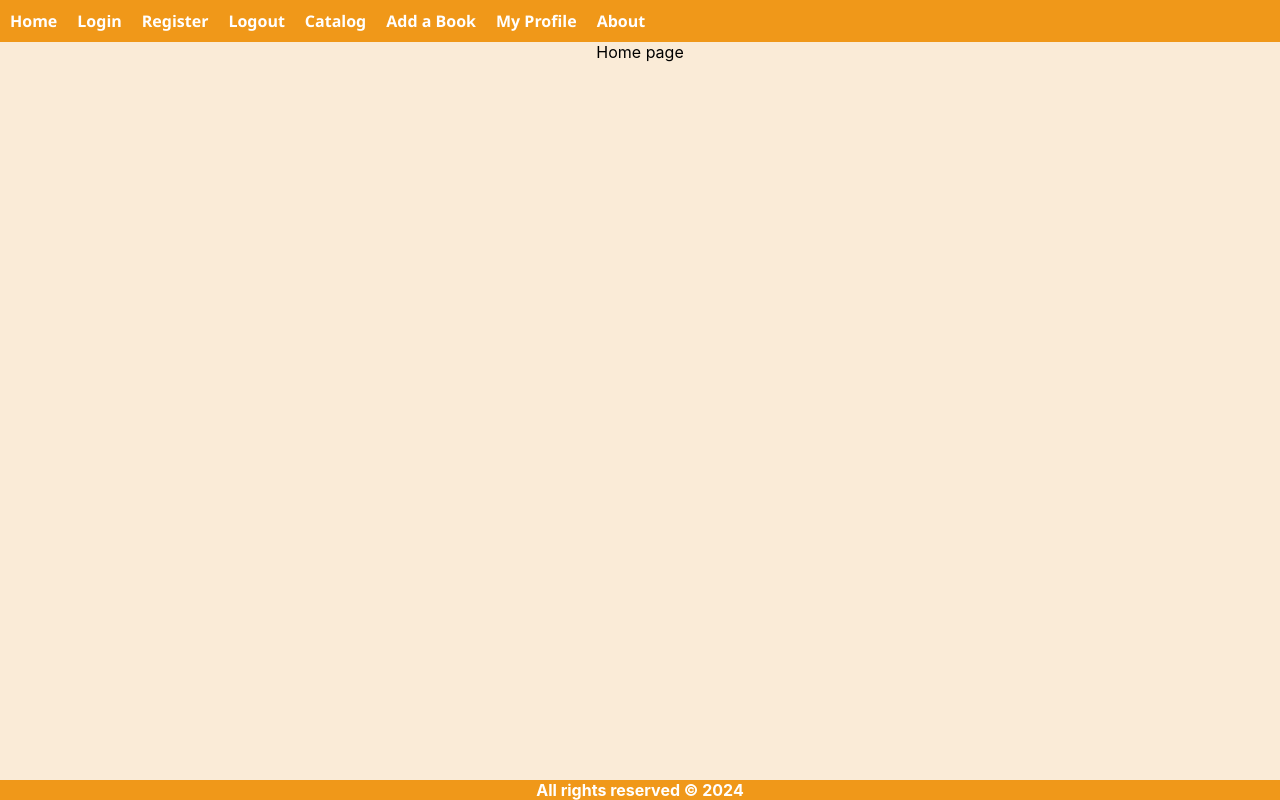
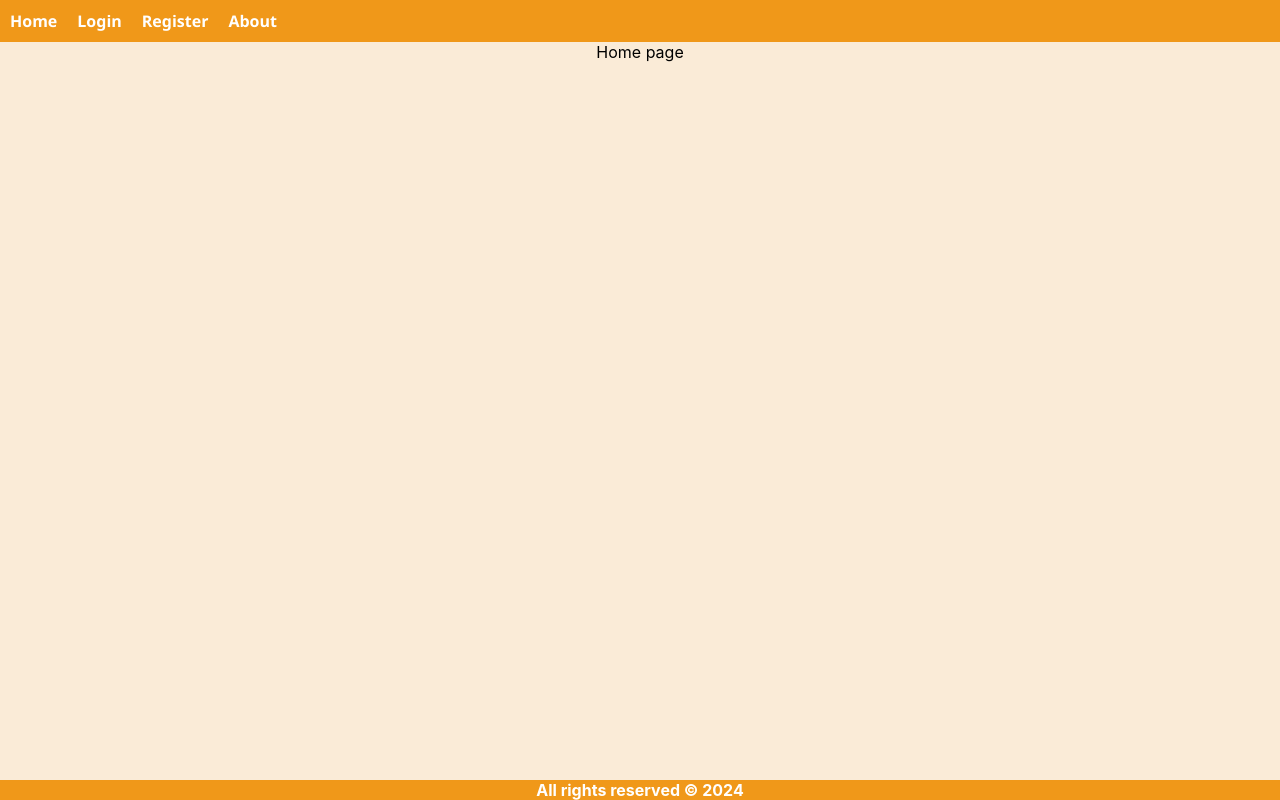
Before and after one commit to EmilPopovski24/TheNovelClub, a React (Create React App) app in the folder thenovelclub/: page / in a window 1280 px wide. Built offline with nearby package versions, Linux system fonts and the light colour scheme; no server answers.

Commit message:
Navigation update depending on auth status

```diff
--- a/thenovelclub/src/App.js
+++ b/thenovelclub/src/App.js
@@ -6,11 +6,11 @@
 import { Login } from './components/Login/Login';
 import { Register } from './components/Register/Register';
 import { Logout } from './components/Logout/Logout';
-import * as bookService from './services/bookService';
 import { Catalog } from './components/Catalog/Catalog';
 import { BookInfo } from './components/BookInfo/BookInfo';
 import { AddBook } from './components/AddBook.js/AddBook';
 import { AuthContext } from './contexts/AuthContext';
+import * as bookService from './services/bookService';
 import * as authService from './services/authService';
 import './App.css';
 
@@ -42,11 +42,18 @@
         } catch(error) {
             alert("Invalid login details")
         }
+    }
 
+    const context = {
+        onLoginSubmit,
+        userId: auth._id,
+        token: auth.accessToken,
+        userEmail: auth.email,
+        isAuthenticated: !!auth.accessToken,
     }
 
      return (
-        <AuthContext.Provider value={{onLoginSubmit}}>
+        <AuthContext.Provider value={context}>
         <div className="App">
             <Header />
             <div className='main-content'>
--- a/thenovelclub/src/components/Header/Header.js
+++ b/thenovelclub/src/components/Header/Header.js
@@ -1,17 +1,30 @@
 import './Header.css';
-import { Link } from 'react-router-dom'
+import { Link } from 'react-router-dom';
+import { AuthContext } from '../../contexts/AuthContext';
+import { useContext } from 'react';
 
 export const Header = () => {
+
+    const { isAuthenticated } = useContext(AuthContext)
+
     return(
         <>
             <ul className='header-ul'>
                 <li className="header-parameter"><Link to='/'>Home</Link></li>
-                <li className="header-parameter"><Link to='/login'>Login</Link></li>
-                <li className="header-parameter"><Link to='/register'>Register</Link></li>
-                <li className="header-parameter"><Link to='/logout'>Logout</Link></li>
-                <li className="header-parameter"><Link to='/catalog'>Catalog</Link></li>
-                <li className="header-parameter"><Link to='/add-book'>Add a Book</Link></li>
-                <li className="header-parameter"><Link to='/profile'>My Profile</Link></li>
+                {!isAuthenticated && (
+                    <>
+                        <li className="header-parameter"><Link to='/login'>Login</Link></li>
+                        <li className="header-parameter"><Link to='/register'>Register</Link></li>
+                    </>
+                )}
+                {isAuthenticated && (
+                    <>
+                        <li className="header-parameter"><Link to='/catalog'>Catalog</Link></li>
+                        <li className="header-parameter"><Link to='/add-book'>Add a Book</Link></li>
+                        <li className="header-parameter"><Link to='/profile'>My Profile</Link></li>
+                        <li className="header-parameter"><Link to='/logout'>Logout</Link></li>
+                    </>
+                )}
                 <li className="header-parameter"><Link to='/about'>About</Link></li>
             </ul>
         </>
```
